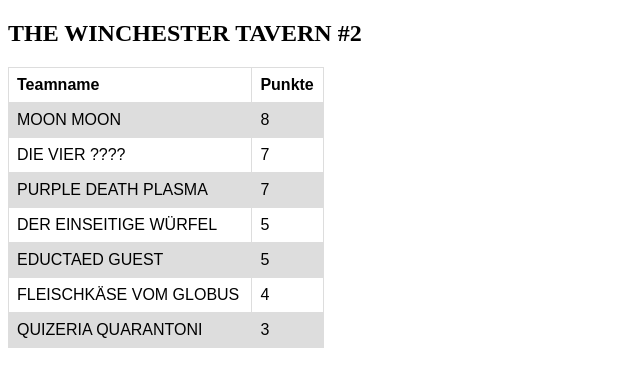
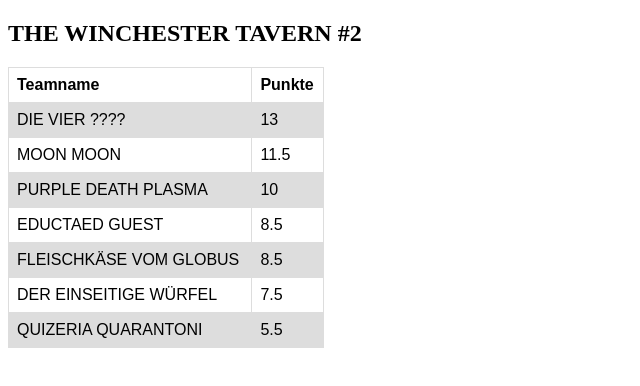
Before and after one commit to Dietze1595/Dietze1595.github.io, a plain HTML site: page index.html in a window 1280 px wide. Shown: the whole page, without its empty margins (0-640 px from the left). Drawn offline with Linux system fonts and the light colour scheme.

Commit message:
Update index.html

```diff
--- a/index.html
+++ b/index.html
@@ -29,34 +29,33 @@ tr:nth-child(even) {
     <th>Punkte</th>
   </tr>
   <tr>
-    <td>MOON MOON</td>
-    <td>8</td>
+     <td>DIE VIER ????</td>
+    <td>13</td>
   </tr>
   <tr>
-     <td>DIE VIER ????</td>
-    <td>7</td>
+    <td>MOON MOON</td>
+    <td>11.5</td>
   </tr>
   <tr>
     <td>PURPLE DEATH PLASMA</td>
-    <td>7</td>
+    <td>10</td>
+  </tr>
+  <tr>
+    <td>EDUCTAED GUEST</td>
+    <td>8.5</td>
+  </tr>
+  <tr>
+    <td>FLEISCHKÄSE VOM GLOBUS</td>
+    <td>8.5</td>
   </tr>
   <tr>
     <td>DER EINSEITIGE WÜRFEL</td>
-    <td>5</td>
-  </tr>
-  <tr>
-    <td>EDUCTAED GUEST</td>
-    <td>5</td>
-  </tr>
-  <tr>
-    <td>FLEISCHKÄSE VOM GLOBUS</td>
-    <td>4</td>
+    <td>7.5</td>
   </tr>
   <tr>
     <td>QUIZERIA QUARANTONI</td>
-    <td>3</td>
+    <td>5.5</td>
   </tr>
 </table>
-
 </body>
 </html>
```
